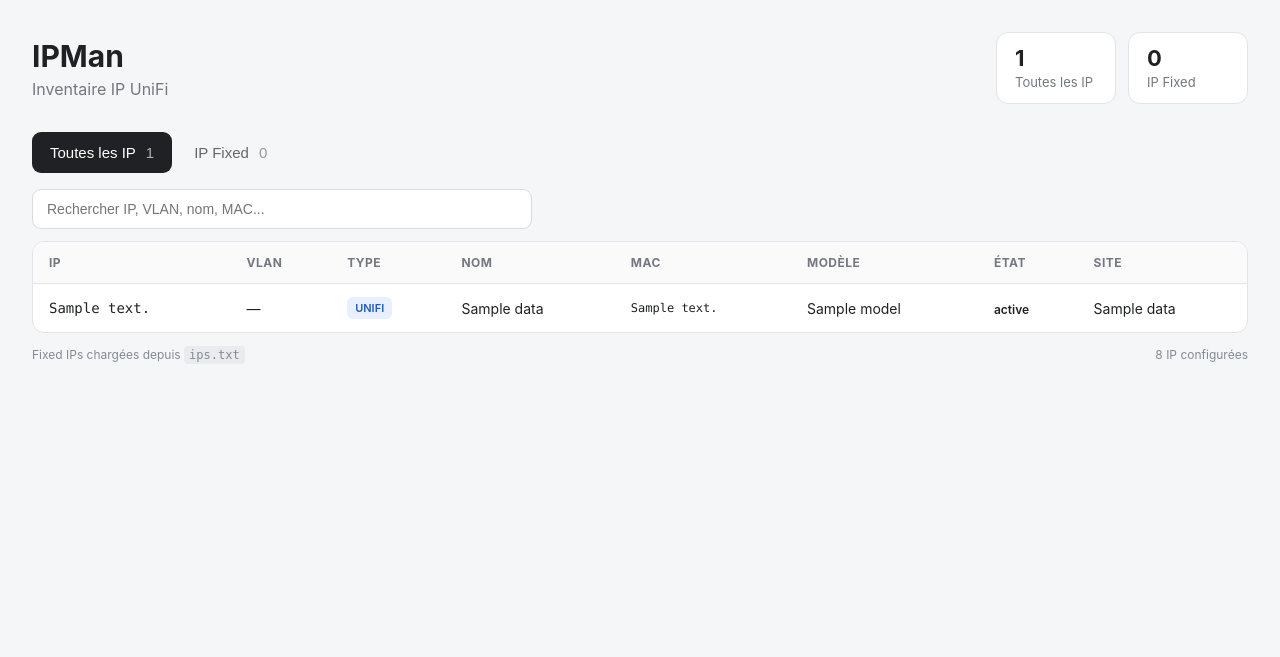
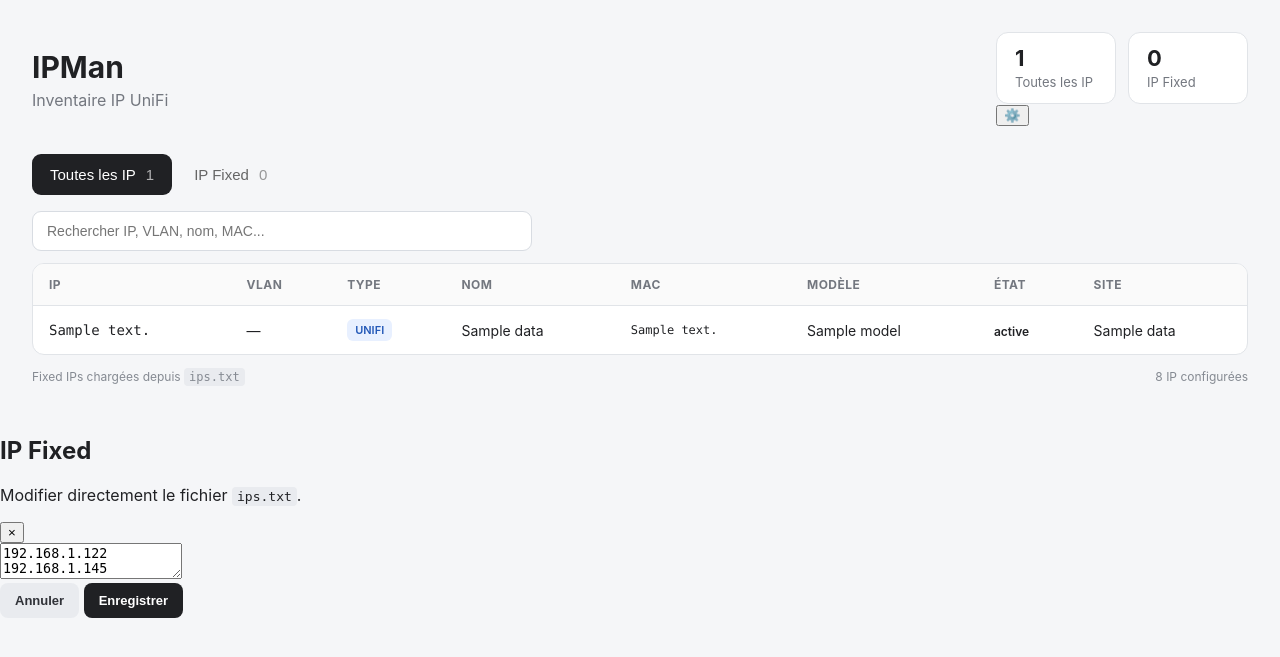
Before and after one commit to mfroger/ipman, a FastAPI app: page / in a window 1280 px wide. Shown: the top 657 px of the page. Run offline with FastAPI, Linux system fonts and the light colour scheme; a database or web service that is not in the repository returns one stand-in record (values such as "Sample title"); data that the repository does not hold is empty.

Commit message:
Move fixed IP editor to menu

```diff
--- a/templates/index.html
+++ b/templates/index.html
@@ -4,15 +4,9 @@
     <meta charset="utf-8">
     <meta name="viewport" content="width=device-width, initial-scale=1">
     <title>IPMan</title>
-
-    <link
-        rel="stylesheet"
-        href="{{ url_for('static', path='style.css') }}"
-    >
+    <link rel="stylesheet" href="{{ url_for('static', path='style.css') }}">
 </head>
-
 <body>
-
 <div class="container">
 
     <header>
@@ -21,6 +15,7 @@
             <p>Inventaire IP UniFi</p>
         </div>
 
+        <div class="header-actions">
             <div class="stats">
                 <div>
                     <strong>{{ rows|length }}</strong>
@@ -30,6 +25,11 @@
                     <strong>{{ fixed_rows|length }}</strong>
                     <span>IP Fixed</span>
                 </div>
+            </div>
+
+            <button class="menu-button" onclick="openFixedMenu()" title="Modifier ips.txt">
+                ⚙️
+            </button>
         </div>
     </header>
 
@@ -44,14 +44,12 @@
         <button class="tab active" onclick="showTab('all', this)">
             Toutes les IP <span>{{ rows|length }}</span>
         </button>
-
         <button class="tab" onclick="showTab('fixed', this)">
             IP Fixed <span>{{ fixed_rows|length }}</span>
         </button>
     </nav>
 
     <section id="all" class="tab-content active">
-
         <div class="toolbar">
             <input
                 id="searchAll"
@@ -75,38 +73,22 @@
                         <th>SITE</th>
                     </tr>
                 </thead>
-
                 <tbody>
                 {% for row in rows %}
                     <tr class="{% if row.fixed %}fixed-row{% endif %}">
                         <td class="ip">{{ row.ip }}</td>
-
                         <td>
                             {% if row.vlan is not none %}
-                                <span class="vlan vlan-{{ row.vlan }}">
-                                    VLAN {{ row.vlan }}
-                                </span>
+                                <span class="vlan vlan-{{ row.vlan }}">VLAN {{ row.vlan }}</span>
                             {% else %}
                                 —
                             {% endif %}
                         </td>
-
-                        <td>
-                            <span class="badge {{ row.type|lower }}">
-                                {{ row.type }}
-                            </span>
-                        </td>
-
+                        <td><span class="badge {{ row.type|lower }}">{{ row.type }}</span></td>
                         <td>{{ row.name }}</td>
                         <td class="mono">{{ row.mac }}</td>
                         <td>{{ row.model }}</td>
-
-                        <td>
-                            <span class="state {{ row.state|lower }}">
-                                {{ row.state }}
-                            </span>
-                        </td>
-
+                        <td><span class="state {{ row.state|lower }}">{{ row.state }}</span></td>
                         <td>{{ row.site }}</td>
                     </tr>
                 {% endfor %}
@@ -116,31 +98,6 @@
     </section>
 
     <section id="fixed" class="tab-content">
-
-        <div class="fixed-manager">
-            <div class="fixed-manager-header">
-                <div>
-                    <h2>IP fixes</h2>
-                    <p>Une IP par ligne. Les modifications sont enregistrées dans <code>ips.txt</code>.</p>
-                </div>
-            </div>
-
-            <textarea
-                id="fixedIpsInput"
-                spellcheck="false"
-                placeholder="192.168.1.10&#10;192.168.1.20&#10;192.168.40.50"
-            >{% for ip in fixed_ips %}{{ ip }}
-{% endfor %}</textarea>
-
-            <div class="fixed-manager-actions">
-                <button class="button primary" onclick="saveFixedIPs()">
-                    Enregistrer
-                </button>
-
-                <span id="saveStatus" class="save-status"></span>
-            </div>
-        </div>
-
         <div class="toolbar">
             <input
                 id="searchFixed"
@@ -164,38 +121,22 @@
                         <th>SITE</th>
                     </tr>
                 </thead>
-
                 <tbody>
                 {% for row in fixed_rows %}
                     <tr>
                         <td class="ip">{{ row.ip }}</td>
-
                         <td>
                             {% if row.vlan is not none %}
-                                <span class="vlan vlan-{{ row.vlan }}">
-                                    VLAN {{ row.vlan }}
-                                </span>
+                                <span class="vlan vlan-{{ row.vlan }}">VLAN {{ row.vlan }}</span>
                             {% else %}
                                 —
                             {% endif %}
                         </td>
-
-                        <td>
-                            <span class="badge {{ row.type|lower }}">
-                                {{ row.type }}
-                            </span>
-                        </td>
-
+                        <td><span class="badge {{ row.type|lower }}">{{ row.type }}</span></td>
                         <td>{{ row.name }}</td>
                         <td class="mono">{{ row.mac }}</td>
                         <td>{{ row.model }}</td>
-
-                        <td>
-                            <span class="state {{ row.state|lower }}">
-                                {{ row.state }}
-                            </span>
-                        </td>
-
+                        <td><span class="state {{ row.state|lower }}">{{ row.state }}</span></td>
                         <td>{{ row.site }}</td>
                     </tr>
                 {% endfor %}
@@ -205,15 +146,39 @@
     </section>
 
     <footer>
-        <span>
-            Fixed IPs chargées depuis <code>ips.txt</code>
-        </span>
+        <span>Fixed IPs chargées depuis <code>ips.txt</code></span>
+        <span>{{ fixed_ips|length }} IP configurées</span>
+    </footer>
+</div>
 
-        <span>
-            {{ fixed_ips|length }} IP configurées
-        </span>
-    </footer>
+<!-- =====================================================
+     MENU / MODAL EDITION IPS.TXT
+====================================================== -->
+<div id="fixedMenu" class="modal-backdrop" onclick="closeFixedMenu(event)">
+    <div class="modal" onclick="event.stopPropagation()">
+        <div class="modal-header">
+            <div>
+                <h2>IP Fixed</h2>
+                <p>Modifier directement le fichier <code>ips.txt</code>.</p>
+            </div>
+            <button class="modal-close" onclick="closeFixedMenu()">×</button>
+        </div>
 
+        <textarea
+            id="fixedIpsInput"
+            spellcheck="false"
+            placeholder="192.168.1.10&#10;192.168.1.20&#10;192.168.40.50"
+        >{% for ip in fixed_ips %}{{ ip }}
+{% endfor %}</textarea>
+
+        <div class="modal-footer">
+            <span id="saveStatus" class="save-status"></span>
+            <div>
+                <button class="button secondary" onclick="closeFixedMenu()">Annuler</button>
+                <button class="button primary" onclick="saveFixedIPs()">Enregistrer</button>
+            </div>
+        </div>
+    </div>
 </div>
 
 <script>
@@ -236,6 +201,21 @@ function filterTable(tableId, value) {
     document.querySelectorAll('#' + tableId + ' tbody tr').forEach(function(row) {
         row.style.display = row.innerText.toLowerCase().includes(value) ? '' : 'none';
     });
+}
+
+function openFixedMenu() {
+    document.getElementById('fixedMenu').classList.add('open');
+    document.body.classList.add('modal-open');
+    document.getElementById('fixedIpsInput').focus();
+}
+
+function closeFixedMenu(event) {
+    if (event && event.target !== event.currentTarget) {
+        return;
+    }
+
+    document.getElementById('fixedMenu').classList.remove('open');
+    document.body.classList.remove('modal-open');
 }
 
 async function saveFixedIPs() {
@@ -266,7 +246,6 @@ async function saveFixedIPs() {
         }
 
         textarea.value = data.ips.join('\n');
-
         status.className = 'save-status success';
         status.textContent = '✓ ips.txt enregistré localement';
 
@@ -279,7 +258,12 @@ async function saveFixedIPs() {
         status.textContent = '✕ ' + error.message;
     }
 }
+
+document.addEventListener('keydown', function(event) {
+    if (event.key === 'Escape') {
+        closeFixedMenu();
+    }
+});
 </script>
-
 </body>
 </html>
```
Lines whose indentation alone changed are shown as unchanged.
